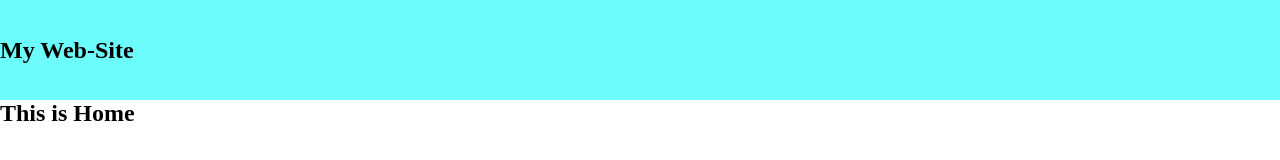
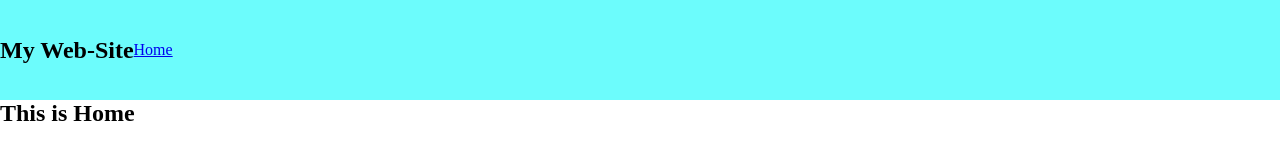
Before and after one commit to GrimProg-design/usersApp, a React (Vite) app in the folder frontend/: page /home in a window 1280 px wide. Shown: the top 160 px of the page. Built offline with nearby package versions, Linux system fonts and the light colour scheme.

Commit message:
Add Home button

```diff
--- a/frontend/src/components/Header.jsx
+++ b/frontend/src/components/Header.jsx
@@ -1,9 +1,13 @@
 import "../style/header.css"
+import HomeButton from "./headerComponents/HomeButton"
 
 export default function Header() {
     return (
         <div className="header-wrapper">
             <h2>My Web-Site</h2>
+            <nav>
+                <HomeButton/>
+            </nav>
         </div>
     )
 }
--- /dev/null
+++ b/frontend/src/components/headerComponents/HomeButton.jsx
@@ -0,0 +1,7 @@
+import { Link } from "react-router-dom"
+
+export default function HomeButton() {
+    return (
+        <Link to="/home">Home</Link>
+    )
+}
```
